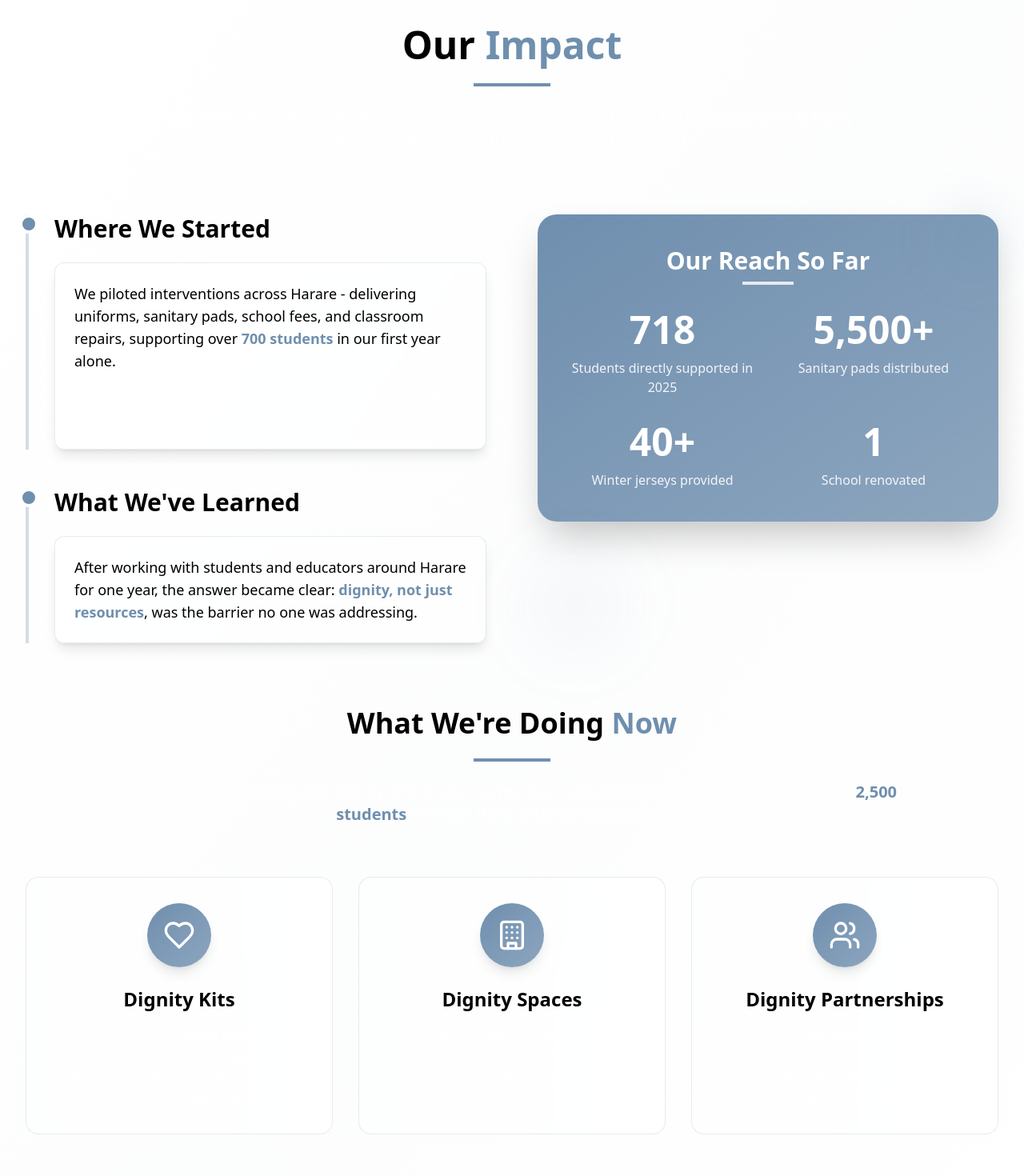
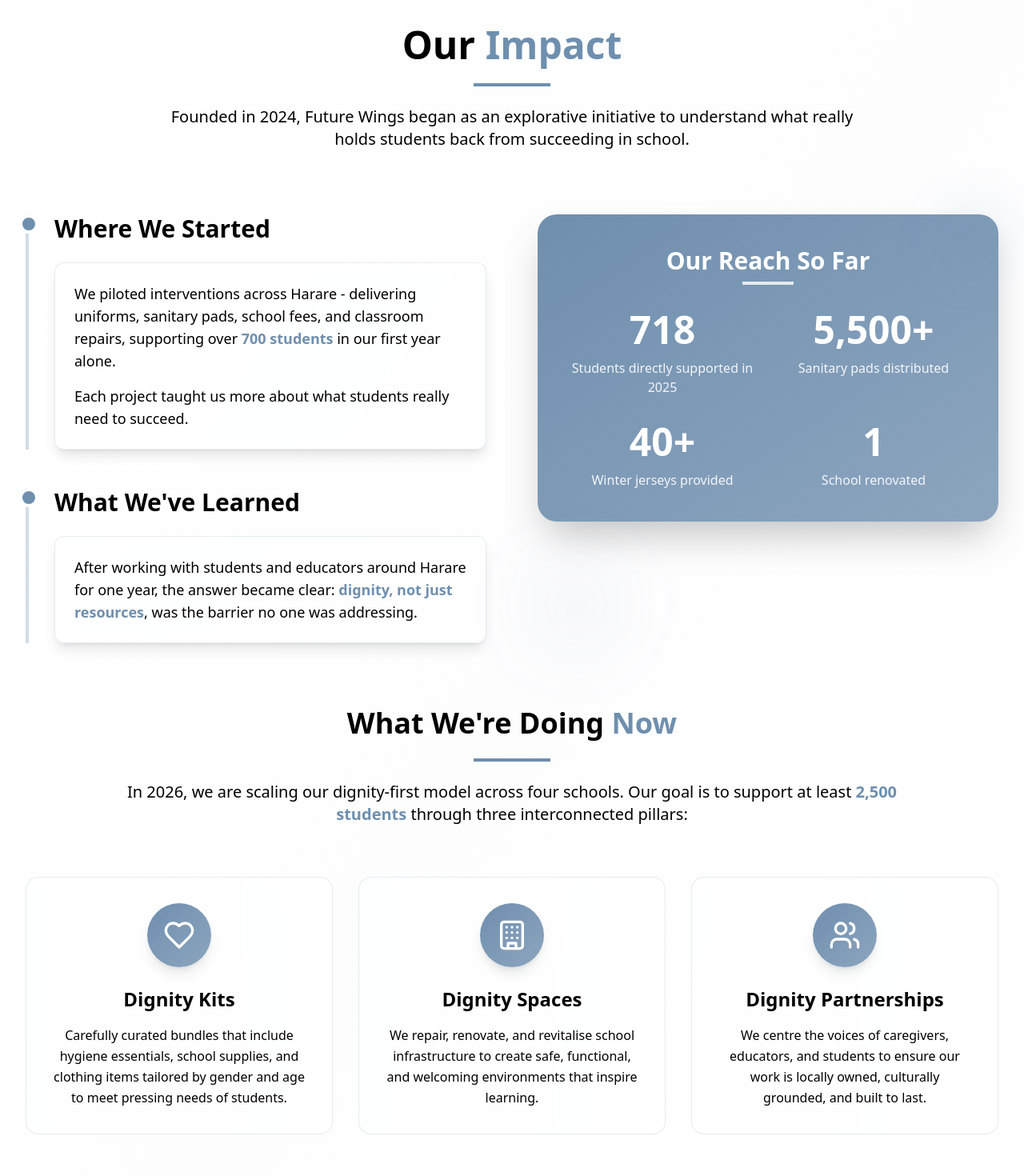
Before and after one commit to myTestAccount263/pigment-palette-perfect-34, a React (Vite) app: page / in a window 1280 px wide. Shown: the part 1380-2850 px from the top of the page at 80% size. Built offline with nearby package versions, Linux system fonts and the light colour scheme.

Commit message:
Fix white text on white background
Changed white text to black in the Impact section to ensure proper contrast against the white background.
-edited src/components/ImpactSection.tsx

```diff
--- a/src/components/ImpactSection.tsx
+++ b/src/components/ImpactSection.tsx
@@ -11,7 +11,7 @@ const ImpactSection = () => {
             Our <span className="text-primary">Impact</span>
           </h2>
           <div className="w-24 h-1 bg-primary mx-auto mb-6"></div>
-          <p className="text-lg sm:text-xl text-muted-foreground max-w-4xl mx-auto leading-relaxed">
+          <p className="text-lg sm:text-xl text-foreground max-w-4xl mx-auto leading-relaxed">
             Founded in 2024, Future Wings began as an explorative initiative to understand what really holds students back from succeeding in school.
           </p>
         </div>
@@ -29,7 +29,7 @@ const ImpactSection = () => {
                 <p className="text-base sm:text-lg text-foreground leading-relaxed mb-4">
                   We piloted interventions across Harare - delivering uniforms, sanitary pads, school fees, and classroom repairs, supporting over <span className="font-semibold text-primary">700 students</span> in our first year alone.
                 </p>
-                <p className="text-base sm:text-lg text-muted-foreground leading-relaxed">
+                <p className="text-base sm:text-lg text-foreground leading-relaxed">
                   Each project taught us more about what students really need to succeed.
                 </p>
               </div>
@@ -89,7 +89,7 @@ const ImpactSection = () => {
               What We're Doing <span className="text-primary">Now</span>
             </h3>
             <div className="w-24 h-1 bg-primary mx-auto mb-6"></div>
-            <p className="text-lg sm:text-xl text-muted-foreground max-w-5xl mx-auto leading-relaxed mb-8">
+            <p className="text-lg sm:text-xl text-foreground max-w-5xl mx-auto leading-relaxed mb-8">
               In 2026, we are scaling our dignity-first model across four schools. Our goal is to support at least <span className="font-semibold text-primary">2,500 students</span> through three interconnected pillars:
             </p>
           </div>
@@ -103,7 +103,7 @@ const ImpactSection = () => {
                   <Heart className="w-10 h-10 text-background" />
                 </div>
                 <h4 className="text-xl sm:text-2xl font-bold mb-4 text-foreground">Dignity Kits</h4>
-                <p className="text-base text-muted-foreground leading-relaxed">
+                <p className="text-base text-foreground leading-relaxed">
                   Carefully curated bundles that include hygiene essentials, school supplies, and clothing items tailored by gender and age to meet pressing needs of students.
                 </p>
               </div>
@@ -117,7 +117,7 @@ const ImpactSection = () => {
                   <Building className="w-10 h-10 text-background" />
                 </div>
                 <h4 className="text-xl sm:text-2xl font-bold mb-4 text-foreground">Dignity Spaces</h4>
-                <p className="text-base text-muted-foreground leading-relaxed">
+                <p className="text-base text-foreground leading-relaxed">
                   We repair, renovate, and revitalise school infrastructure to create safe, functional, and welcoming environments that inspire learning.
                 </p>
               </div>
@@ -131,7 +131,7 @@ const ImpactSection = () => {
                   <Users className="w-10 h-10 text-background" />
                 </div>
                 <h4 className="text-xl sm:text-2xl font-bold mb-4 text-foreground">Dignity Partnerships</h4>
-                <p className="text-base text-muted-foreground leading-relaxed">
+                <p className="text-base text-foreground leading-relaxed">
                   We centre the voices of caregivers, educators, and students to ensure our work is locally owned, culturally grounded, and built to last.
                 </p>
               </div>
@@ -144,7 +144,7 @@ const ImpactSection = () => {
           <h4 className="text-2xl sm:text-3xl font-bold mb-4 text-foreground">
             Ready to Make a Difference?
           </h4>
-          <p className="text-lg text-muted-foreground mb-8 max-w-2xl mx-auto">
+          <p className="text-lg text-foreground mb-8 max-w-2xl mx-auto">
             Want to partner with us and help restore dignity in education across Zimbabwe?
           </p>
           <Button
```
